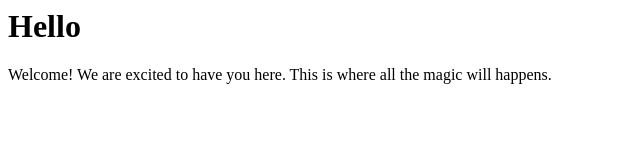
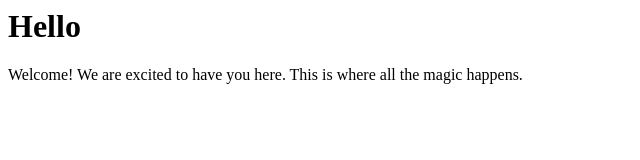
Before and after one commit to lawyang/lawyang.github.io, a plain HTML site: page index.html in a window 1280 px wide. Shown: the full height of the page, 0-640 px from the left. Drawn offline with Linux system fonts and the light colour scheme.

Commit message:
Update index.html

```diff
--- a/index.html
+++ b/index.html
@@ -5,7 +5,7 @@
 </head>
 <body>
     <h1> Hello </h1>
-    <p>Welcome! We are excited to have you here. This is where all the magic will happens.</p>
+    <p>Welcome! We are excited to have you here. This is where all the magic happens.</p>
 </body>
 
 
```
